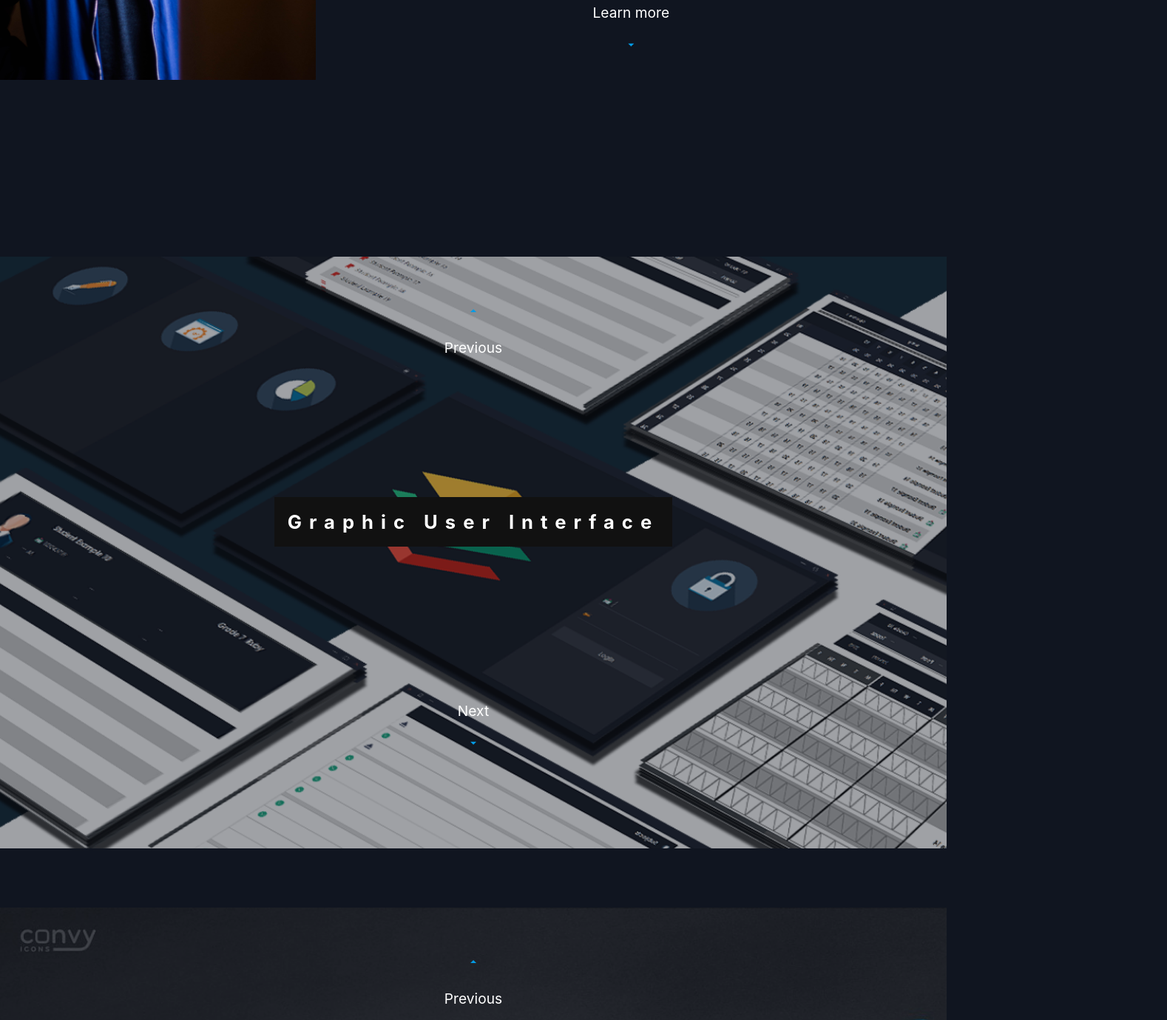
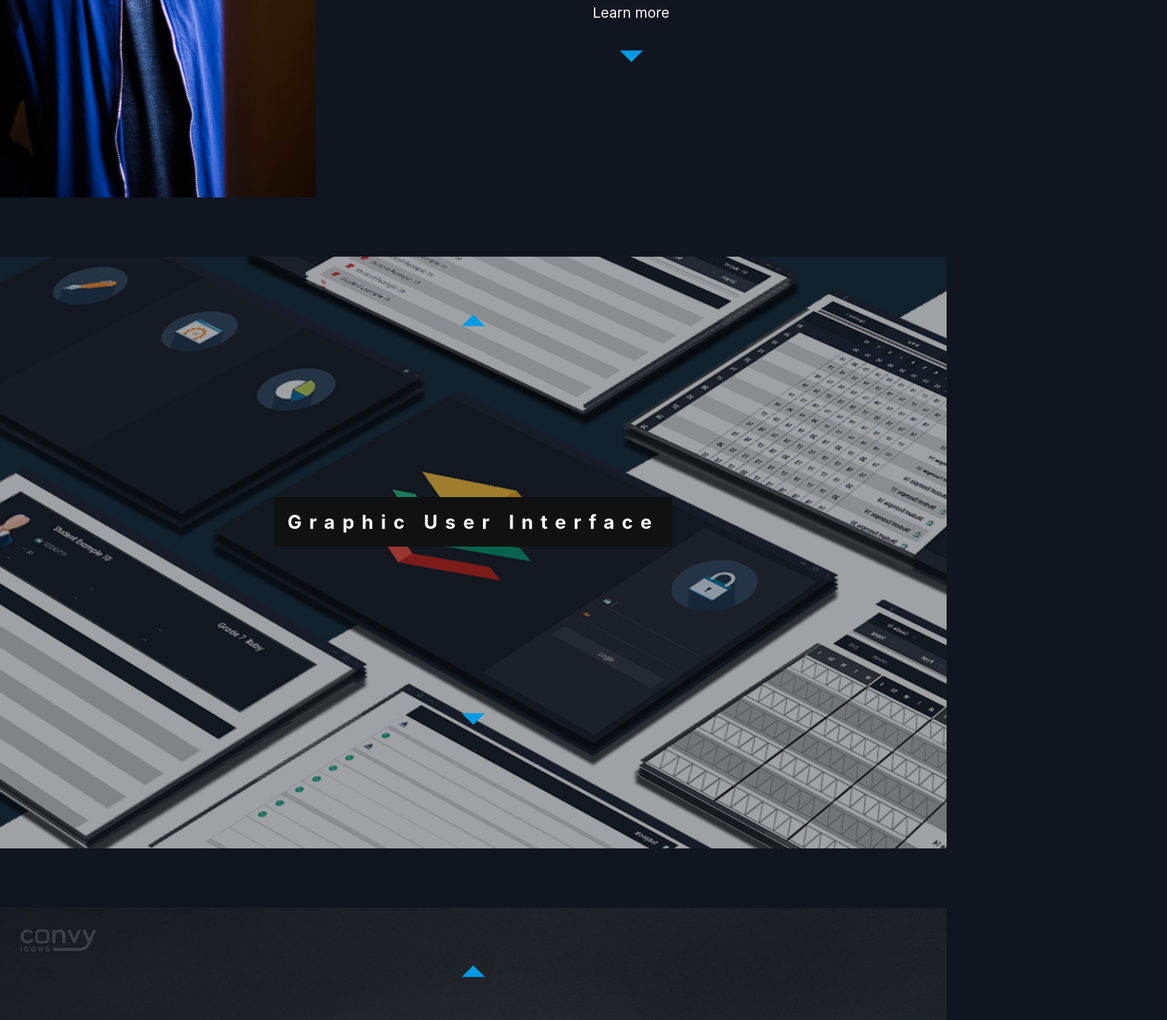
Before and after one commit to MinniJay/MinniJay.github.io, a plain HTML site: page index.html in a window 1280 px wide. Shown: the part 1413-2792 px from the top of the page at 74% size, 1578 px wide, since content can reach past the window. Drawn offline with nearby package versions, Linux system fonts and the light colour scheme.

Commit message:
Update Website

```diff
--- a/css/Style.css
+++ b/css/Style.css
@@ -1,6 +1,6 @@
 body {
     background-color: rgb(16, 21, 32);
-    overflow-x: hidden;
+    overflow-x:hidden;
 }
 
 @media screen and (min-width: 700px) {
@@ -37,9 +37,9 @@ body {
 
   .profile-pic{
     height: 100vh;
-    width: 100%;
+    width: 100vh;
     background-image: url('../img/profile.jpg');
-    background-size: contain;
+    background-size: cover;
     background-repeat: no-repeat;
   }
 
--- a/index.html
+++ b/index.html
@@ -17,7 +17,7 @@
       <nav class="transparent no_shadow">
         <div class="nav-wrapper">
           <a href="#home" class="brand-logo left"><img style="height:15%; width:15%; opacity:0.8;" src="../img/Logo.png" alt="logo"></a>
-        <ul style="padding-right:5%;" class="right hide-on-med-and-down">
+          <ul class="right hide-on-med-and-down">
             <li><a href="#profile">About me</a></li>
             <li><a href="#">Placeholder</a></li>
             <li><a href="#">Placeholder</a></li>
@@ -42,8 +42,12 @@
         </div>
 
         <div id="learnmore" class="container row showcase-aboutme" style="height:25%;">
-          <p style="font-size:1.5vw;">Learn more</p>
-          <a href="#profile" style="text-decoration: none;"><i class="material-icons" style="font-size:1.5vw;">arrow_drop_down</i></a>
+          <p style="font-size:1.5vw; height:5%;">Learn more</p>
+          <div id="spin">
+            <div class="el">
+              <a href="#profile"><i class="material-icons" style="font-size:4vw;">arrow_drop_down</i></a>
+            </div>
+          </div>
         </div>
       </div>
     </div>
@@ -54,6 +58,7 @@
       <div class="row">
         <div id="profile-pic" class="col s4 profile-pic">
         </div>
+
         <div class="col s8 white-text" style="height:100vh; background-color:rgb(16, 21, 32);">
           <div class="container">
             <h1 id="Name" class="center" style="padding-top:10%;font-size:4vw;">Hernan Jay A. Tiagan</h1>
@@ -64,8 +69,12 @@
               where I can create General Software like Inventory Systems, Membership or Employee Management Systems and others, I am also capable of creating Static or Single Page Websites
             </p>
             <div id="profile-more" class="center">
-              <p style="font-size:1.5vw;">Learn more</p>
-              <a href="#showcase-b" style="text-decoration: none;"><i class="material-icons" style="font-size:1.5vw;">arrow_drop_down</i></a>
+              <p style="font-size:1.5vw; height:5%;">Learn more</p>
+              <div id="spin">
+                <div class="el">
+                  <a href="#showcase-b"><i class="material-icons" style="font-size:4vw;">arrow_drop_down</i></a>
+                </div>
+              </div>
             </div>
           </div>
         </div>
@@ -79,8 +88,11 @@
         <div class="showcase-overlay-b">
 
           <div id="centermoreprev" class="container row showcase-aboutme" style="height:20%; padding-top:5%;">
-            <a href="#profile" style="text-decoration: none;"><i class="material-icons" style="font-size:1.5vw;">arrow_drop_up</i></a>
-            <p style="font-size:1.5vw;">Previous</p>
+            <div id="spin">
+              <div class="el">
+                <a href="#profile"><i class="material-icons" style="font-size:4vw;">arrow_drop_up</i></a>
+              </div>
+            </div>
           </div>
 
           <div id="centertitle" class="container row" style="height:50%;">
@@ -90,8 +102,12 @@
           </div>
 
           <div id="centermorenext" class="container row showcase-aboutme" style="height:20%;">
-            <p style="font-size:1.5vw;">Next</p>
-            <a href="#showcase-c" style="text-decoration: none;"><i class="material-icons" style="font-size:1.5vw;">arrow_drop_down</i></a>
+            <div id="spin">
+              <div class="el">
+                <a href="#showcase-c"><i class="material-icons" style="font-size:4vw;">arrow_drop_down</i></a>
+              </div>
+            </div>
+
           </div>
 
         </div>
@@ -105,8 +121,12 @@
         <div class="showcase-overlay-b">
 
           <div id="centermoreprev" class="container row showcase-aboutme" style="height:20%; padding-top:5%;">
-            <a href="#showcase-b" style="text-decoration: none;"><i class="material-icons" style="font-size:1.5vw;">arrow_drop_up</i></a>
-            <p style="font-size:1.5vw;">Previous</p>
+
+            <div id="spin">
+              <div class="el">
+                <a href="#showcase-b"><i class="material-icons" style="font-size:4vw;">arrow_drop_up</i></a>
+              </div>
+            </div>
           </div>
 
           <div id="centertitle" class="container row" style="height:50%;">
@@ -116,8 +136,12 @@
           </div>
 
           <div id="centermorenext" class="container row showcase-aboutme" style="height:20%;">
-            <p style="font-size:1.5vw;">Next</p>
-            <a href="#showcase-d" style="text-decoration: none;"><i class="material-icons" style="font-size:1.5vw;">arrow_drop_down</i></a>
+            <div id="spin">
+              <div class="el">
+                <a href="#showcase-d"><i class="material-icons" style="font-size:4vw;">arrow_drop_down</i></a>
+              </div>
+            </div>
+
           </div>
 
         </div>
@@ -130,8 +154,12 @@
       <div class="showcase-d-parallax">
         <div class="showcase-overlay-b">
           <div id="centermoreprev" class="container row showcase-aboutme" style="height:20%; padding-top:5%;">
-            <a href="#showcase-c" style="text-decoration: none;"><i class="material-icons" style="font-size:1.5vw;">arrow_drop_up</i></a>
-            <p style="font-size:1.5vw;">Previous</p>
+
+            <div id="spin">
+              <div class="el">
+                <a href="#showcase-c"><i class="material-icons" style="font-size:4vw;">arrow_drop_up</i></a>
+              </div>
+            </div>
           </div>
 
           <div id="centertitle" class="container row" style="height:50%;">
@@ -141,8 +169,12 @@
           </div>
 
           <div id="centermorenext" class="container row showcase-aboutme" style="height:20%;">
-            <p style="font-size:1.5vw;">Next</p>
-            <a href="#showcase-e" style="text-decoration: none;"><i class="material-icons" style="font-size:1.5vw;">arrow_drop_down</i></a>
+            <div id="spin">
+              <div class="el">
+                <a href="#showcase-e"><i class="material-icons" style="font-size:4vw;">arrow_drop_down</i></a>
+              </div>
+            </div>
+
           </div>
         </div>
       </div>
@@ -159,6 +191,7 @@
   </div>
   <!-- For Small Screens -->
   <script type="text/javascript" src="https://code.jquery.com/jquery-3.2.1.min.js"></script>
+  <script type="text/javascript" src="anime-master\anime.js"></script>
   <script type="text/javascript" src="js/materialize.min.js"></script>
   <script type="text/javascript" src="js/scrollreveal.js"></script>
 
@@ -226,7 +259,7 @@
       origin: 'top',
       distance: '500px',
       delay: 1500,
-      viewFactor: '1'
+      viewFactor: '0.5'
     });
 
     sr.reveal('#profile-pic', {
@@ -286,6 +319,18 @@
     });
   </script>
 
+  <script type="text/javascript">
+    var spin = anime({
+      targets: '#spin .el',
+      scale:'1.5',
+      direction: 'alternate',
+      easing: 'easeInOutQuart',
+      duration: 1000,
+      delay: 1000,
+      loop: true
+    });
+  </script>
+
 </body>
 
 </html>
```
Lines whose indentation alone changed are shown as unchanged.
